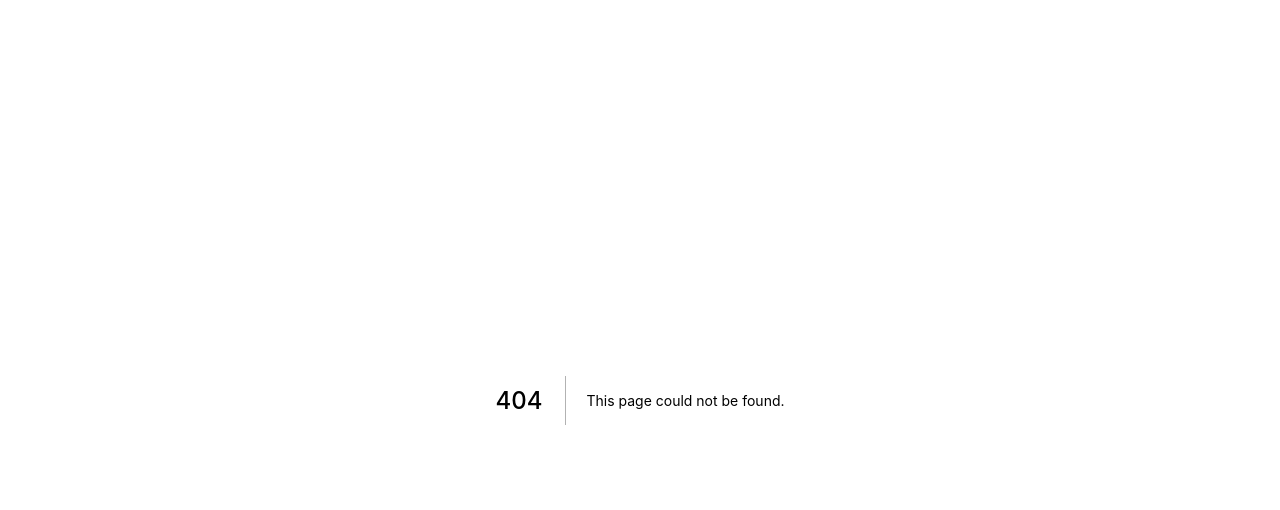
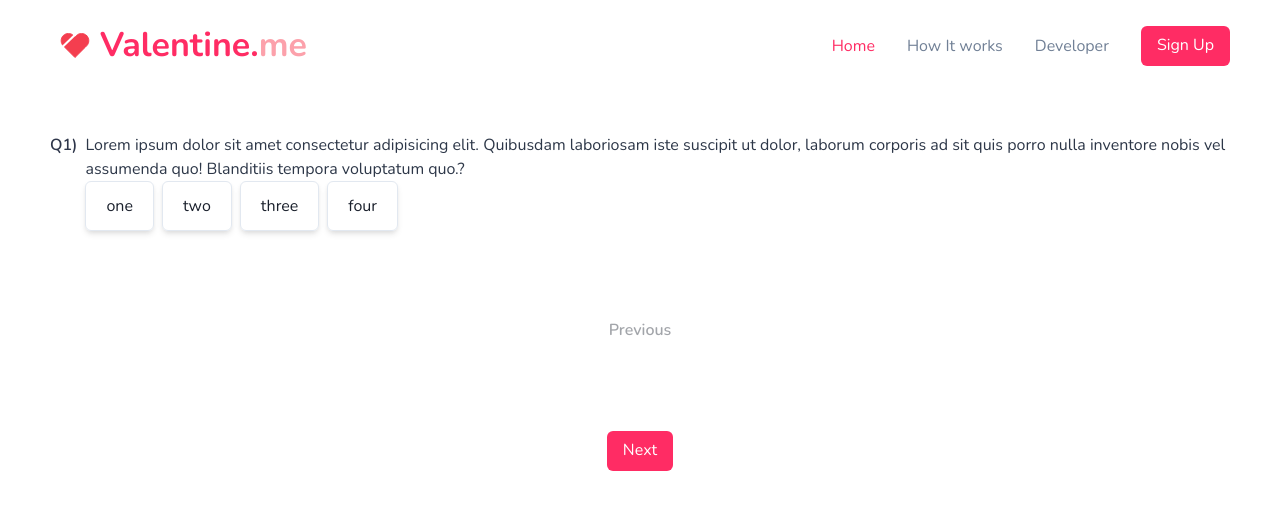
Before and after one commit to anish-yadav/dollar-valentine, a Next.js app: page /survey2 in a window 1280 px wide. Before the commit this address had no page. Shown: the top 510 px of the page. Built offline with nearby package versions, Linux system fonts and the light colour scheme.

Commit message:
another survey template

```diff
--- /dev/null
+++ b/src/components/custom/MyRadio.tsx
@@ -0,0 +1,68 @@
+import { useRadio, Box, RadioProps } from "@chakra-ui/react";
+
+interface Props extends RadioProps {
+  curr: string;
+}
+
+export default function MyRadio(props: Props) {
+  const { getInputProps, getCheckboxProps } = useRadio(props);
+
+  const input = getInputProps();
+  const checkbox = getCheckboxProps();
+
+  return (
+    <Box as="label">
+      <input checked={props.curr === props.children} {...input} />
+      <Box
+        dataChecked={props.curr === props.children}
+        {...checkbox}
+        cursor="pointer"
+        borderWidth="1px"
+        borderRadius="md"
+        boxShadow="md"
+        _checked={{
+          bg: "teal.600",
+          color: "white",
+          borderColor: "teal.600",
+        }}
+        _focus={{
+          boxShadow: "outline",
+        }}
+        px={5}
+        py={3}
+      >
+        {props.children}
+      </Box>
+    </Box>
+  );
+}
+
+interface MyProp {
+  handleChange: (s: string) => void;
+  children: string;
+  isChecked: boolean
+}
+export const RadioCard = ({ isChecked, children, handleChange }: MyProp) => {
+  return (
+    <Box
+      data-checked={isChecked ? "": undefined}
+      onClick={() => handleChange(children)}
+      cursor="pointer"
+      borderWidth="1px"
+      borderRadius="md"
+      boxShadow="md"
+      _checked={{
+        bg: "teal.600",
+        color: "white",
+        borderColor: "teal.600",
+      }}
+      _focus={{
+        boxShadow: "outline",
+      }}
+      px={5}
+      py={3}
+    >
+      {children}
+    </Box>
+  );
+};
--- a/src/components/sections/Question.tsx
+++ b/src/components/sections/Question.tsx
@@ -1,13 +1,18 @@
 import {
   Flex,
-  Input,
+  HStack,
   InputProps,
   Radio,
   RadioGroup,
   Stack,
   Text,
+  useRadioGroup,
 } from "@chakra-ui/react";
-import { ChangeEvent, useState } from "react";
+import { ChangeEvent, useEffect, useState } from "react";
+import { QuestionType } from "../../constants/questions";
+import MyRadio,{ RadioCard } from "../custom/MyRadio"
+
+
 
 interface Props extends InputProps {
   handleChange: (e: string | ChangeEvent<any>) => void;
@@ -45,3 +50,54 @@ export const Question = (props: Props) => {
     </Flex>
   );
 };
+
+interface Props2 {
+  question: QuestionType;
+  handleChange: (e: string) => void;
+  index: number;
+  name: string;
+  isLast: boolean;
+  currValue: string
+}
+export const Question2 = ({ index, question, handleChange, name, currValue }: Props2) => {
+  const [_, setValue] = useState<string>(" ");
+
+  const inputChanged = (s: string) => {
+    handleChange(s);
+    setValue(s);
+  };
+  const options = question.answers;
+
+  const { getRootProps , getRadioProps } = useRadioGroup({
+    name,
+    defaultValue: "",
+    onChange: inputChanged,
+  });
+
+  const group = getRootProps();
+
+  useEffect(() => {
+    setValue(currValue)
+  },[currValue,index])
+
+
+  return (
+    <Flex flex={1} flexDirection="column">
+      <Flex flex={1} flexDirection="row">
+        <Text variant="questionNo">Q{index + 1})</Text>
+        <Flex direction="column">
+          <Text variant="question">{question.text}</Text>
+          <HStack >
+            {options.map((v,i) => {
+              return (
+                <RadioCard handleChange={handleChange} isChecked={currValue === v} key={i} >
+                  {v}
+                </RadioCard>
+              );
+            })}
+          </HStack>
+        </Flex>
+      </Flex>
+    </Flex>
+  );
+};
--- /dev/null
+++ b/src/constants/questions.ts
@@ -0,0 +1,79 @@
+export interface QuestionType {
+  text: string;
+  answers: string[];
+}
+
+const questions: Array<QuestionType> = [
+  {
+    text:
+      "Lorem ipsum dolor sit amet consectetur adipisicing elit. Quibusdam laboriosam iste suscipit ut dolor, laborum corporis ad sit quis porro nulla inventore nobis vel assumenda quo! Blanditiis tempora voluptatum quo.?",
+    answers: ["one", "two", "three", "four"],
+  },
+  {
+    text:
+      "Lorem ipsum dolor sit amet consectetur adipisicing elit. Quibusdam laboriosam iste suscipit ut dolor, laborum corporis ad sit quis porro nulla inventore nobis vel assumenda quo! Blanditiis tempora voluptatum quo.?",
+    answers: ["one", "two", "three", "four"],
+  },
+  {
+    text:
+      "Lorem ipsum dolor sit amet consectetur adipisicing elit. Quibusdam laboriosam iste suscipit ut dolor, laborum corporis ad sit quis porro nulla inventore nobis vel assumenda quo! Blanditiis tempora voluptatum quo.?",
+    answers: ["one", "two", "three", "four"],
+  },
+  {
+    text:
+      "Lorem ipsum dolor sit amet consectetur adipisicing elit. Quibusdam laboriosam iste suscipit ut dolor, laborum corporis ad sit quis porro nulla inventore nobis vel assumenda quo! Blanditiis tempora voluptatum quo.?",
+    answers: ["one", "two", "three", "four"],
+  },
+  {
+    text:
+      "Lorem ipsum dolor sit amet consectetur adipisicing elit. Quibusdam laboriosam iste suscipit ut dolor, laborum corporis ad sit quis porro nulla inventore nobis vel assumenda quo! Blanditiis tempora voluptatum quo.?",
+    answers: ["one", "two", "three", "four"],
+  },
+  {
+    text:
+      "Lorem ipsum dolor sit amet consectetur adipisicing elit. Quibusdam laboriosam iste suscipit ut dolor, laborum corporis ad sit quis porro nulla inventore nobis vel assumenda quo! Blanditiis tempora voluptatum quo.?",
+    answers: ["one", "two", "three", "four"],
+  },
+  {
+    text:
+      "Lorem ipsum dolor sit amet consectetur adipisicing elit. Quibusdam laboriosam iste suscipit ut dolor, laborum corporis ad sit quis porro nulla inventore nobis vel assumenda quo! Blanditiis tempora voluptatum quo.?",
+    answers: ["one", "two", "three", "four"],
+  },
+  {
+    text:
+      "Lorem ipsum dolor sit amet consectetur adipisicing elit. Quibusdam laboriosam iste suscipit ut dolor, laborum corporis ad sit quis porro nulla inventore nobis vel assumenda quo! Blanditiis tempora voluptatum quo.?",
+    answers: ["one", "two", "three", "four"],
+  },
+  {
+    text:
+      "Lorem ipsum dolor sit amet consectetur adipisicing elit. Quibusdam laboriosam iste suscipit ut dolor, laborum corporis ad sit quis porro nulla inventore nobis vel assumenda quo! Blanditiis tempora voluptatum quo.?",
+    answers: ["one", "two", "three", "four"],
+  },
+  {
+    text:
+      "Lorem ipsum dolor sit amet consectetur adipisicing elit. Quibusdam laboriosam iste suscipit ut dolor, laborum corporis ad sit quis porro nulla inventore nobis vel assumenda quo! Blanditiis tempora voluptatum quo.?",
+    answers: ["one", "two", "three", "four"],
+  },
+  {
+    text:
+      "Lorem ipsum dolor sit amet consectetur adipisicing elit. Quibusdam laboriosam iste suscipit ut dolor, laborum corporis ad sit quis porro nulla inventore nobis vel assumenda quo! Blanditiis tempora voluptatum quo.?",
+    answers: ["one", "two", "three", "four"],
+  },
+  {
+    text:
+      "Lorem ipsum dolor sit amet consectetur adipisicing elit. Quibusdam laboriosam iste suscipit ut dolor, laborum corporis ad sit quis porro nulla inventore nobis vel assumenda quo! Blanditiis tempora voluptatum quo.?",
+    answers: ["one", "two", "three", "four"],
+  },
+  {
+    text:
+      "Lorem ipsum dolor sit amet consectetur adipisicing elit. Quibusdam laboriosam iste suscipit ut dolor, laborum corporis ad sit quis porro nulla inventore nobis vel assumenda quo! Blanditiis tempora voluptatum quo.?",
+    answers: ["one", "two", "three", "four"],
+  },
+  {
+    text:
+      "Lorem ipsum dolor sit amet consectetur adipisicing elit. Quibusdam laboriosam iste suscipit ut dolor, laborum corporis ad sit quis porro nulla inventore nobis vel assumenda quo! Blanditiis tempora voluptatum quo.?",
+    answers: ["one", "two", "three", "four"],
+  },
+];
+
+export default questions;
--- a/src/pages/_document.tsx
+++ b/src/pages/_document.tsx
@@ -6,7 +6,6 @@ export default class Document extends NextDocument {
     return (
       <Html>
         <Head>
-          <title>Valentine</title>
           <link rel="stylesheet" href="https://fonts.googleapis.com/css2?family=Nunito:wght@300;400;600;700&family=Open+Sans:wght@300;400;600;700&display=swap"/>
           <link rel="icon" type="image/png" href="/heart.png"/>
         </Head>
--- /dev/null
+++ b/src/pages/survey2/index.tsx
@@ -0,0 +1,87 @@
+import { Formik } from "formik";
+import Layout from "../../components/layouts/Layout";
+import { Question2 } from "../../components/sections/Question";
+import Head from "next/head";
+import { Flex, Button } from "@chakra-ui/react";
+import { useState } from "react";
+import questions from "../../constants/questions";
+
+export default function Survey() {
+  const [currIndex, changeIndex] = useState<number>(0);
+
+  const nextQuestion = () => {
+    if (currIndex < questions.length - 1) changeIndex((i) => i + 1);
+  };
+
+  const previousQuestion = () => {
+    if (currIndex > 0) changeIndex((i) => i - 1);
+  };
+
+  return (
+    <Layout>
+      <Head>
+        <title>Survey2</title>
+      </Head>
+      <Formik
+        initialValues={{ questions: [] }}
+        onSubmit={(values, { setSubmitting }) => {
+          setTimeout(() => {
+            console.log(values);
+            setSubmitting(false);
+          }, 2000);
+        }}
+        validate={(values) => {
+          console.log(values)
+        }}
+      >
+        {({ handleChange, isSubmitting, submitForm,values }) => (
+          <Flex
+            padding={"10px"}
+            flexDirection="column"
+            alignItems="center"
+            justifyContent="space-between"
+          >
+            <Question2
+              index={currIndex}
+              isLast={currIndex == questions.length - 1}
+              question={questions[currIndex]}
+              handleChange={handleChange(`questions[${currIndex}]`)}
+              currValue={values.questions[currIndex]}
+              name={`questions[${currIndex}]`}
+            />
+
+            <Button
+              onClick={previousQuestion}
+              disabled={currIndex == 0}
+              variant="normal"
+              mt="20"
+            >
+              Previous
+            </Button>
+
+            <Button
+              onClick={nextQuestion}
+              variant="primary"
+              mt="20"
+              hidden={currIndex == questions.length - 1}
+            >
+              Next
+            </Button>
+
+            <Button
+              isLoading={isSubmitting}
+              loadingText={"Submitting"}
+              type="submit"
+              variant="primary"
+              onClick={submitForm}
+              mt="20"
+              hidden={currIndex != questions.length - 1}
+            >
+              Submit
+            </Button>
+          </Flex>
+        )}
+      </Formik>
+    </Layout>
+  );
+}
```
